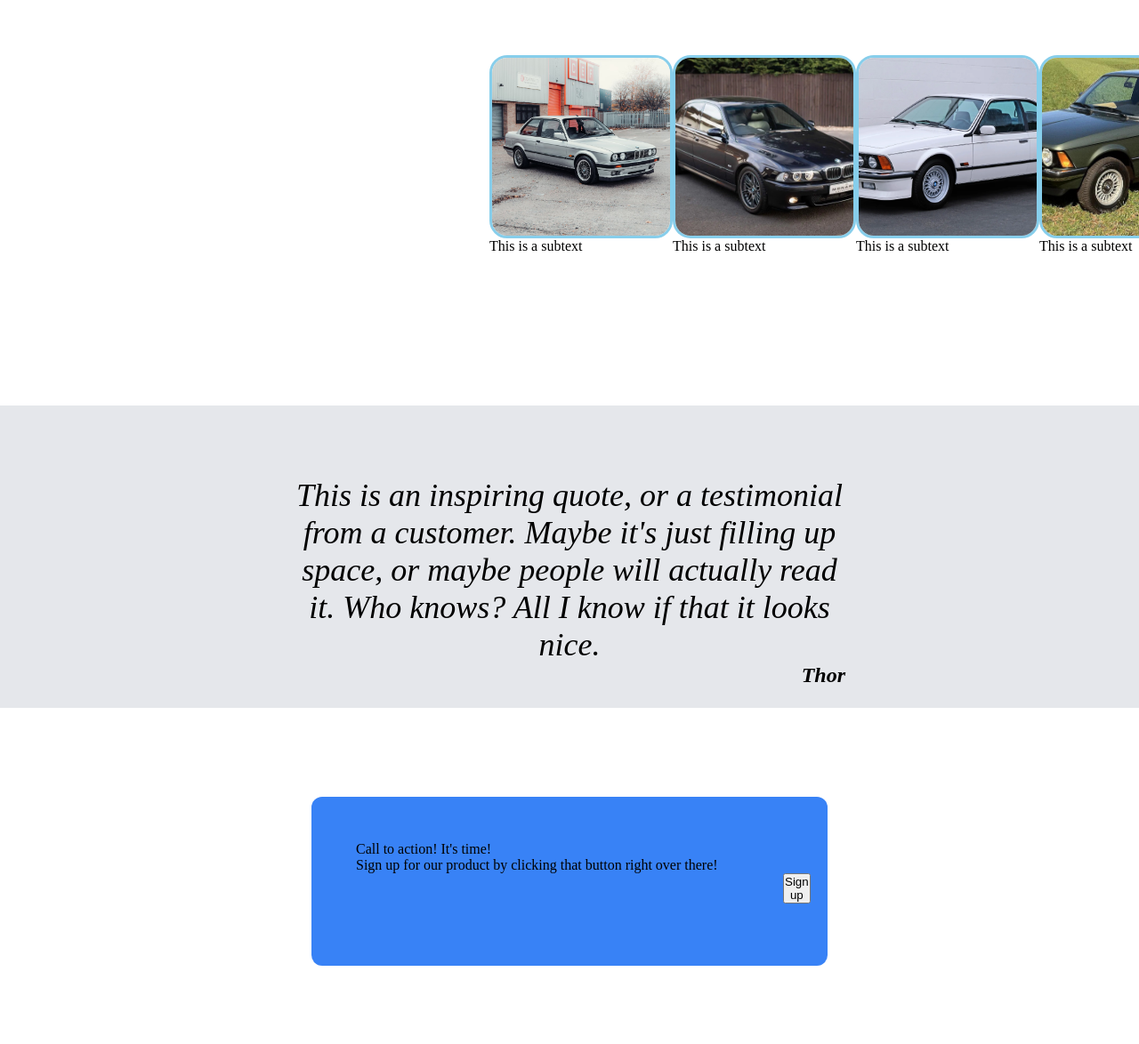
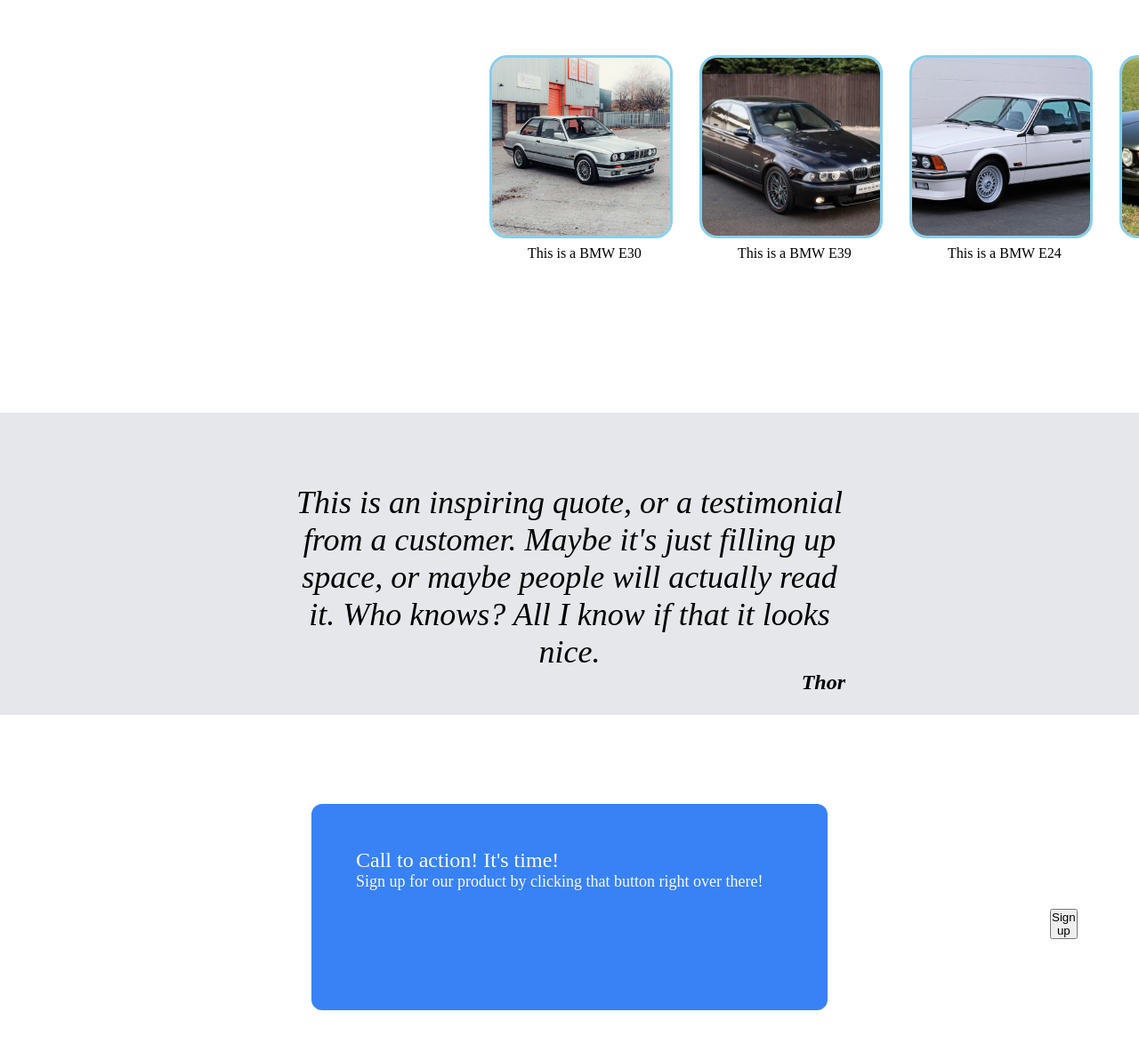
Before and after one commit to rojodemesa/landing-page, a plain HTML site: page index.html in a window 1280 px wide. Shown: the part 698-1872 px from the top of the page at 89% size. Drawn offline with Linux system fonts and the light colour scheme.

Commit message:
added images

```diff
--- a/index.html
+++ b/index.html
@@ -29,10 +29,10 @@
 
     <div class ="header3">Some random information</div>
         <div class ="flex-container">
-            <div class="one"><img src="bmwe30.jpg" class="bmwe30" height="100%" width="100%">This is a subtext</div>
-            <div class="two"><img src="bmwe39.jpg" class="bmwe39" height="100%" width="100%">This is a subtext</div>
-            <div class="three"><img src="bmwe24.jpg" class="bmwe24">This is a subtext</div>
-            <div class="four"><img src="bmwe21.jpg" class="bmwe21">This is a subtext</div>
+            <div class="one"><img src="bmwe30.jpg" class="bmwe30"><span class ="first-subtext">This is a BMW E30</span></div>
+            <div class="two"><img src="bmwe39.jpg" class="bmwe39"><span class ="second-subtext">This is a BMW E39</span></div>
+            <div class="three"><img src="bmwe24.jpg" class="bmwe24"><span class ="third-subtext">This is a BMW E24</span></div>
+            <div class="four"><img src="bmwe21.jpg" class="bmwe21"><span class ="fourth-subtext">This is a BMW E21</span></div>
         </div>
 
     <div class="header4">
@@ -40,8 +40,12 @@
     </div>
 
     <div class ="header5">
-        Call to action! It's time!
-        <div class ="miniparagraph">Sign up for our product by clicking that button right over there!</div>
+        <div class ="info">
+            <p class ="call">Call to action! It's time!</p>
+            <p class ="sign">Sign up for our product by clicking that button right over there!</p>
+        </div>
+
+        <!--- <div class ="miniparagraph">Sign up for our product by clicking that button right over there!</div>-->
         <button class ="button2">Sign up</button>
     <div>
 
--- a/styles.css
+++ b/styles.css
@@ -101,41 +101,41 @@ a { /* this only edits the links property itself */
     margin-top: 65px;
     display: flex;
     flex: auto;
-    justify-content:space-between;
+    align-items: center;
+    gap: 30px;
     margin-right: 550px;
     margin-left: 550px;
     align-items: center;
+    margin-bottom: 2px;
 
 
 
 }
 
 /*.flex-container div {
-    display: flex;
-    flex: auto;
-    border-style:solid;
-    border-color:skyblue;
-    width: 400px;
-    height: 190px;
-    border-radius: 20px;
-    margin: 15px;
+    justify-content: space-between;
 }*/
 
 .first-subtext, .second-subtext, .third-subtext, .fourth-subtext{
-    font-size: 12px;
+    font-size: 16px;
     margin-top: 200px;
-    margin-left: 45px;
+    margin-left: 43px;
+
 }
 
 .bmwe30, .bmwe39, .bmwe24, .bmwe21 {
+    margin-bottom: 8px;
     display: flex;
-    flex: auto;
+    align-content: center;
     border-style: solid;
     border-color: skyblue;
     border-radius: 20px;
     height: 200px;
     width: 200px;
     object-fit: cover;
+    justify-content: space-between;
+    gap: 8px;
+
 
 
 }
@@ -195,6 +195,20 @@ a { /* this only edits the links property itself */
 }
 
 .button2 {
-    margin-left: 480px;
+    margin-left: 780px;
+    margin-bottom: 30px;
+}
+
+.info {
     margin-bottom: 20px;
 }
+
+.call {
+    font-size: 24px;
+    color: #F9FAF8;
+}
+
+.sign {
+    font-size: 18px;
+    color: #F9FAF8;
+}
```
